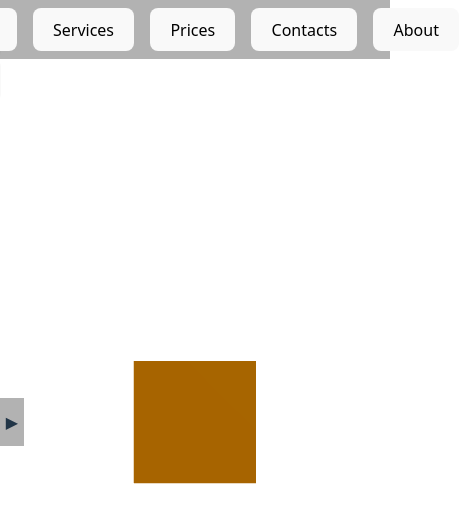
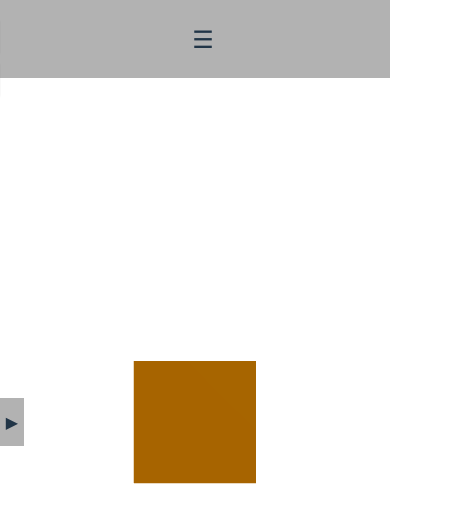
Before and after one commit to MykhailoStratan/construction-history-threejs, a React (Vite) app: page / in a window 390 px wide. Shown: the top 522 px of the page, 459 px wide, since content can reach past the window. Built offline with nearby package versions, Linux system fonts and the light colour scheme.

Commit message:
Add responsive header menu

```diff
--- a/src/App.css
+++ b/src/App.css
@@ -15,16 +15,3 @@
   padding: 0.5rem 1rem;
   border-radius: 4px;
 }
-
-.header-menu {
-  position: absolute;
-  top: 0;
-  left: 0;
-  width: 100%;
-  background-color: rgba(0, 0, 0, 0.3);
-  display: flex;
-  justify-content: center;
-  gap: 1rem;
-  padding: 0.5rem 0;
-  z-index: 20;
-}
--- /dev/null
+++ b/src/HeaderMenu.css
@@ -0,0 +1,48 @@
+.header-menu {
+  position: absolute;
+  top: 0;
+  left: 0;
+  width: 100%;
+  background-color: rgba(0, 0, 0, 0.3);
+  display: flex;
+  align-items: center;
+  justify-content: center;
+  padding: 0.5rem 0;
+  z-index: 20;
+}
+
+.menu-toggle {
+  display: none;
+  margin-left: 1rem;
+  font-size: 1.5rem;
+  background: none;
+  border: none;
+  cursor: pointer;
+  color: inherit;
+}
+
+.menu-items {
+  display: flex;
+  gap: 1rem;
+}
+
+@media (max-width: 600px) {
+  .menu-toggle {
+    display: block;
+  }
+
+  .menu-items {
+    display: none;
+    position: absolute;
+    top: 100%;
+    left: 0;
+    width: 100%;
+    flex-direction: column;
+    background-color: rgba(0, 0, 0, 0.3);
+    padding: 0.5rem 0;
+  }
+
+  .menu-items.open {
+    display: flex;
+  }
+}
--- a/src/HeaderMenu.tsx
+++ b/src/HeaderMenu.tsx
@@ -1,13 +1,22 @@
-import './App.css'
+import { useState } from 'react'
+import './HeaderMenu.css'
 
 export default function HeaderMenu() {
+  const [open, setOpen] = useState(false)
+  const toggle = () => setOpen(!open)
+
   return (
     <header className="header-menu">
-      <button>Home</button>
-      <button>Services</button>
-      <button>Prices</button>
-      <button>Contacts</button>
-      <button>About</button>
+      <button className="menu-toggle" aria-label="Toggle menu" onClick={toggle}>
+        ☰
+      </button>
+      <nav className={`menu-items${open ? ' open' : ''}`} onClick={() => setOpen(false)}>
+        <button>Home</button>
+        <button>Services</button>
+        <button>Prices</button>
+        <button>Contacts</button>
+        <button>About</button>
+      </nav>
     </header>
   )
 }
```
